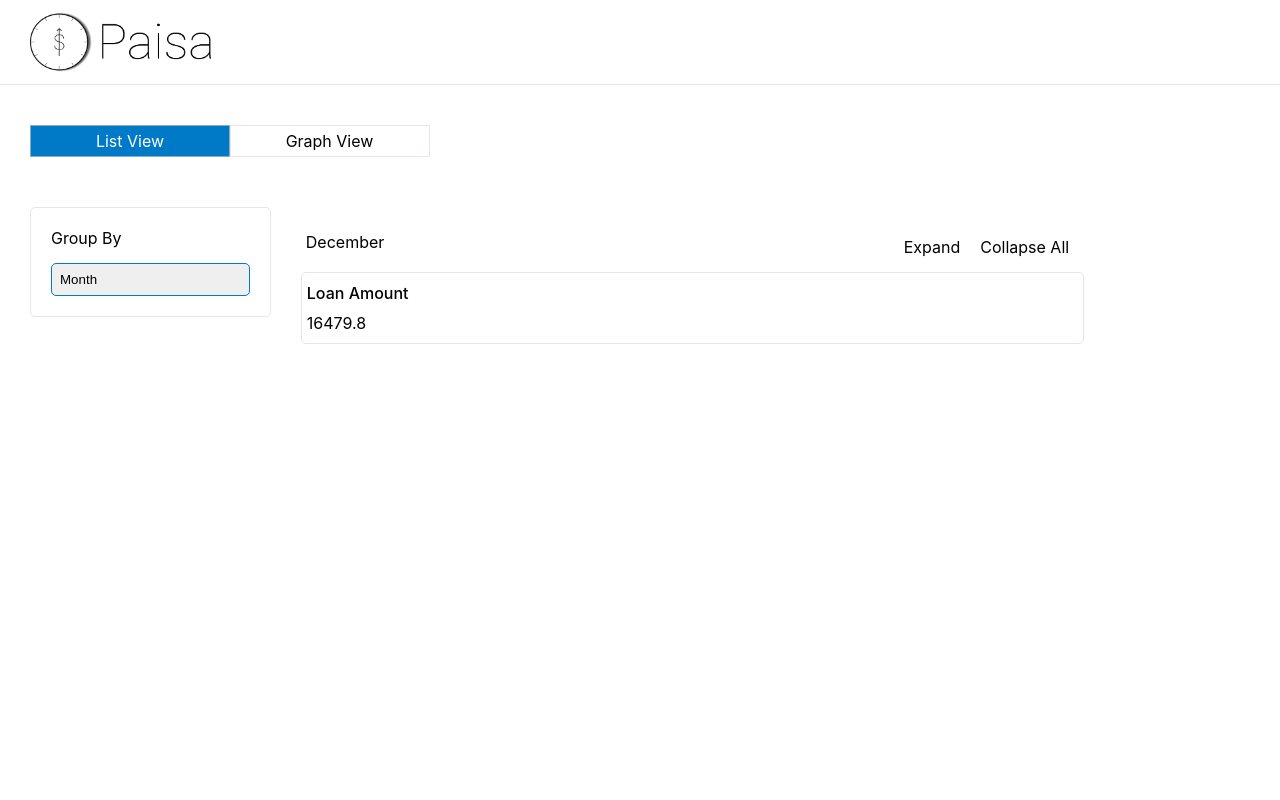
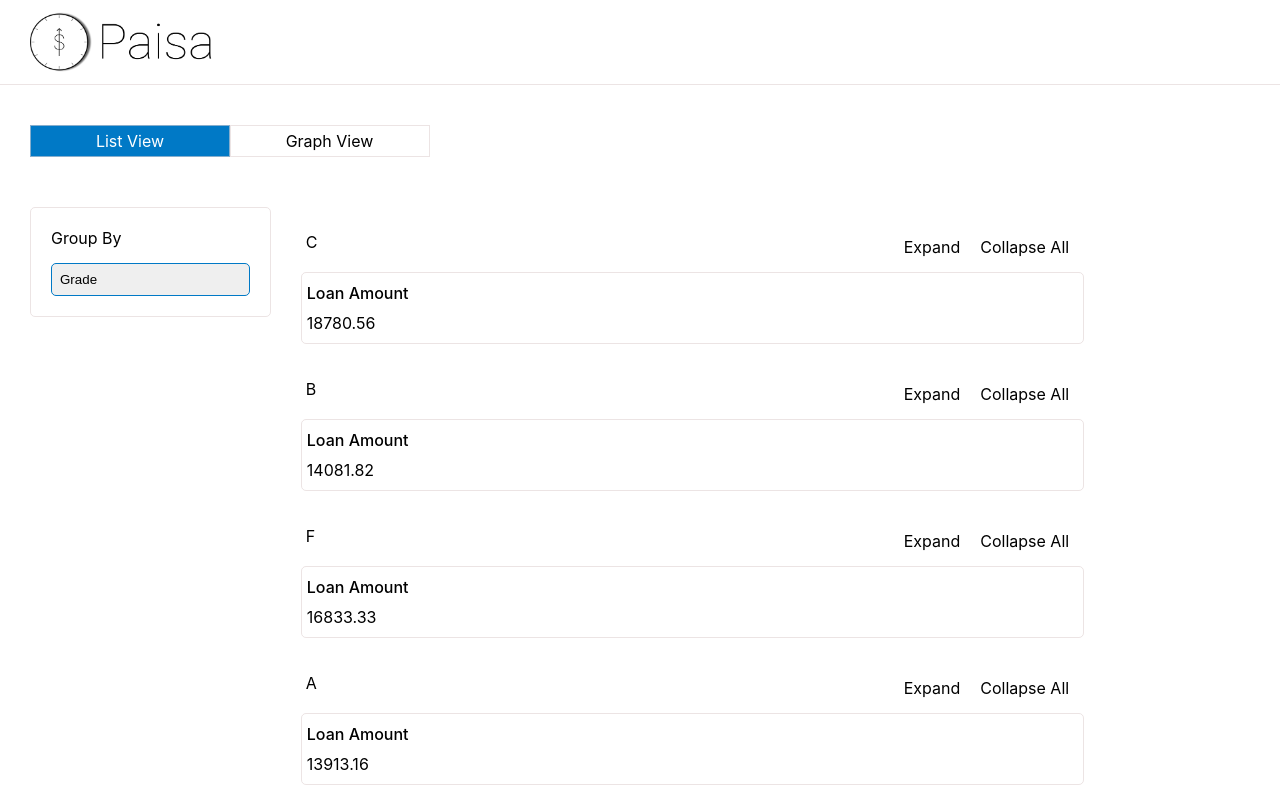
Before and after one commit to PrakashKoneru/partnerFacing, a React (Create React App) app: page /secondary in a window 1280 px wide. Shown: the top 800 px of the page. Built offline with nearby package versions, Linux system fonts and the light colour scheme.

Commit message:
Some changes

```diff
--- a/src/App.js
+++ b/src/App.js
@@ -18,7 +18,10 @@ function App() {
     const updatedData = acceptedData.map((loan) => {
       var oneDate = moment(loan.issue_d, 'MM/DD/YYYY');
       var monthName = oneDate.format('MMMM');
-      loan.issue_m = monthName;
+      const rndInt = Math.floor(Math.random() * 12) + 1
+      const months = ['January', 'February', 'March', 'April', 'May', 'June', 'July', 'August', 'September', 'October', 'November', "December"]
+      console.log(months.length);
+      loan.issue_m = months[rndInt - 1];
       return loan
     })
     localStorage.setItem('acceptedData', JSON.stringify(updatedData));
--- a/src/pages/loanGroups.js
+++ b/src/pages/loanGroups.js
@@ -113,10 +113,11 @@ const renderCustomizedLabel = ({ cx, cy, midAngle, innerRadius, outerRadius, per
 
 const LoanGroups = (props) => {
 	const [view, setView] = useState('listView');
-	const [groupingState, setGroupinState] = useState('issue_m');
+	const [groupingState, setGroupinState] = useState('grade');
 	const [expandedLoanGroup, setExpandedLoanGroup] = useState(null)
 	const allLoans = JSON.parse(localStorage.getItem('acceptedData'));
 	const loansBySelectedGroup = allLoans.reduce((loan, value) => {
+		console.log(loan[value[groupingState]], groupingState)
 		if (!loan[value[groupingState]]) {
 			loan[value[groupingState]] = {
 				loans: [],
@@ -204,14 +205,15 @@ const LoanGroups = (props) => {
 								id="loans"
 								onChange={(e) => {setGroupinState(e.target.value)}}
 							>
+								<Option value='grade' default>Grade</Option>
 								<Option value='issue_m'>Month</Option>
-								<Option value='grade'>Grade</Option>
 							</Select>
 						</StickyContainer>
 					</Actions>
 					<div style={{ width: '100%'}}>
 						{Object.keys(loansBySelectedGroup).map((groupName, value) => {
 							const group = loansBySelectedGroup[groupName]
+							console.log(loansBySelectedGroup)
 							return (
 								<div style={{ marginTop: '15px', width: '100%' }}>
 									<GroupActions>
```
Also changed, not shown: 1 other file (tests, documents, lock files or other folders).
